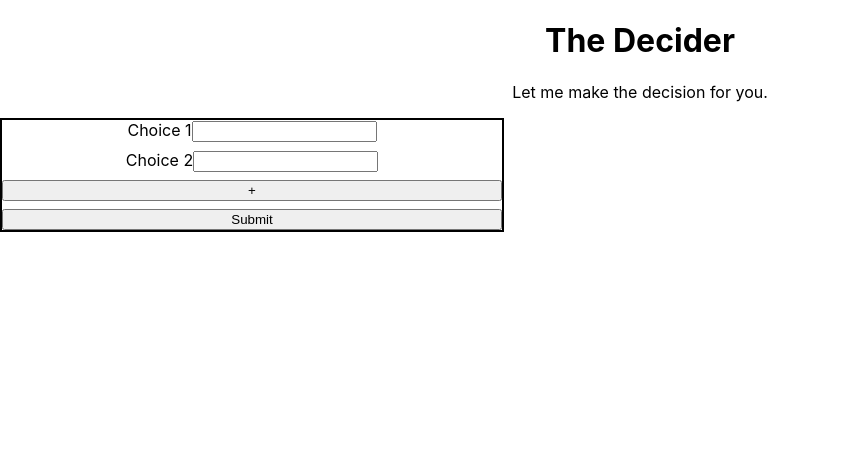
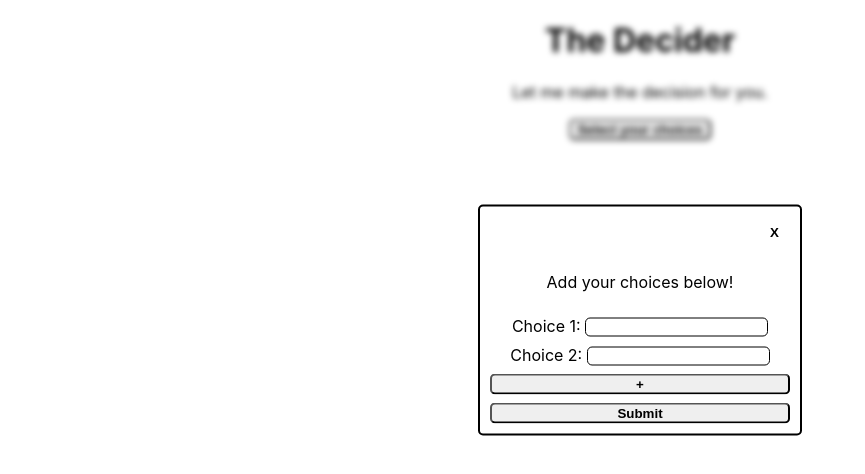
Before and after one commit to bryankeov/Decider-React, a React (Create React App) app: page / in a window 1280 px wide. Shown: the top 474 px of the page, without its empty margins (0-865 px from the left). Built offline with nearby package versions, Linux system fonts and the light colour scheme.

Commit message:
Complete modal

```diff
--- a/src/components/Form.css
+++ b/src/components/Form.css
@@ -3,7 +3,48 @@
   flex-direction: column;
   justify-content: center;
   position: absolute;
-  width: 500px;
+  top: 40%;
+  left: 50%;
+  transform: translate(-50%, -50%);
+  width: 300px;
+  height: auto;
   gap: 0.5rem;
   border: 2px solid black;
+  border-radius: 5px;
+  padding: 10px;
+  z-index: 2;
 }
+
+.modal input {
+  border: 1px solid;
+  border-radius: 5px;
+}
+
+.overlay {
+  position: fixed;
+  top: 0;
+  bottom: 0;
+  left: 0;
+  right: 0;
+  width: 100%;
+  height: 100%;
+  backdrop-filter: blur(3px);
+  z-index: 1;
+}
+
+.hidden {
+  display: none;
+}
+
+button {
+  font-weight: 650;
+  cursor: pointer;
+  border-radius: 5px;
+}
+
+.btn-close {
+  padding: 0.5rem 0.7rem;
+  border: none;
+  margin-left: auto;
+  background-color: white;
+}
--- a/src/components/Form.js
+++ b/src/components/Form.js
@@ -18,12 +18,24 @@ function Form() {
 
   }
 
+  function closeModal(e) {
+    const modal = document.querySelector(".modal")
+    const overlay = document.querySelector(".overlay")
+
+    e.preventDefault();
+    modal.classList.add("hidden");
+    overlay.classList.add("hidden");
+  }
+
   return(
-    <form className="modal hidden">
+    <div>
+      <form className="modal">
+        <button className="btn-close" onClick={closeModal}>X</button>
+        <p>Add your choices below!</p>
         {choices.map((item, index) => {
           return (
             <label key={index + 1} id={index + 1}>
-            {item}
+              {`${item}: `}
               <input type="text" className="choices"></input>
             </label>
           );
@@ -31,6 +43,8 @@ function Form() {
         <button className="addChoice" onClick={addNewChoice}>+</button>
         <button type="submit" onClick={submitChoices}>Submit</button>
       </form>
+      <div className="overlay" onClick={closeModal}></div>
+    </div>
   );
 }
 
--- a/src/components/Header.js
+++ b/src/components/Header.js
@@ -1,8 +1,18 @@
 function Header() {
+  function openModal(e) {
+    const modal = document.querySelector(".modal")
+    const overlay = document.querySelector(".overlay")
+
+    e.preventDefault();
+    modal.classList.remove("hidden");
+    overlay.classList.remove("hidden");
+  }
+
   return (
     <div className="header">
       <h1>The Decider</h1>
       <p>Let me make the decision for you.</p>
+      <button className="btn-open" onClick={openModal}>Select your choices</button>
     </div>
   );
 }
```
Lines whose indentation alone changed are shown as unchanged.
